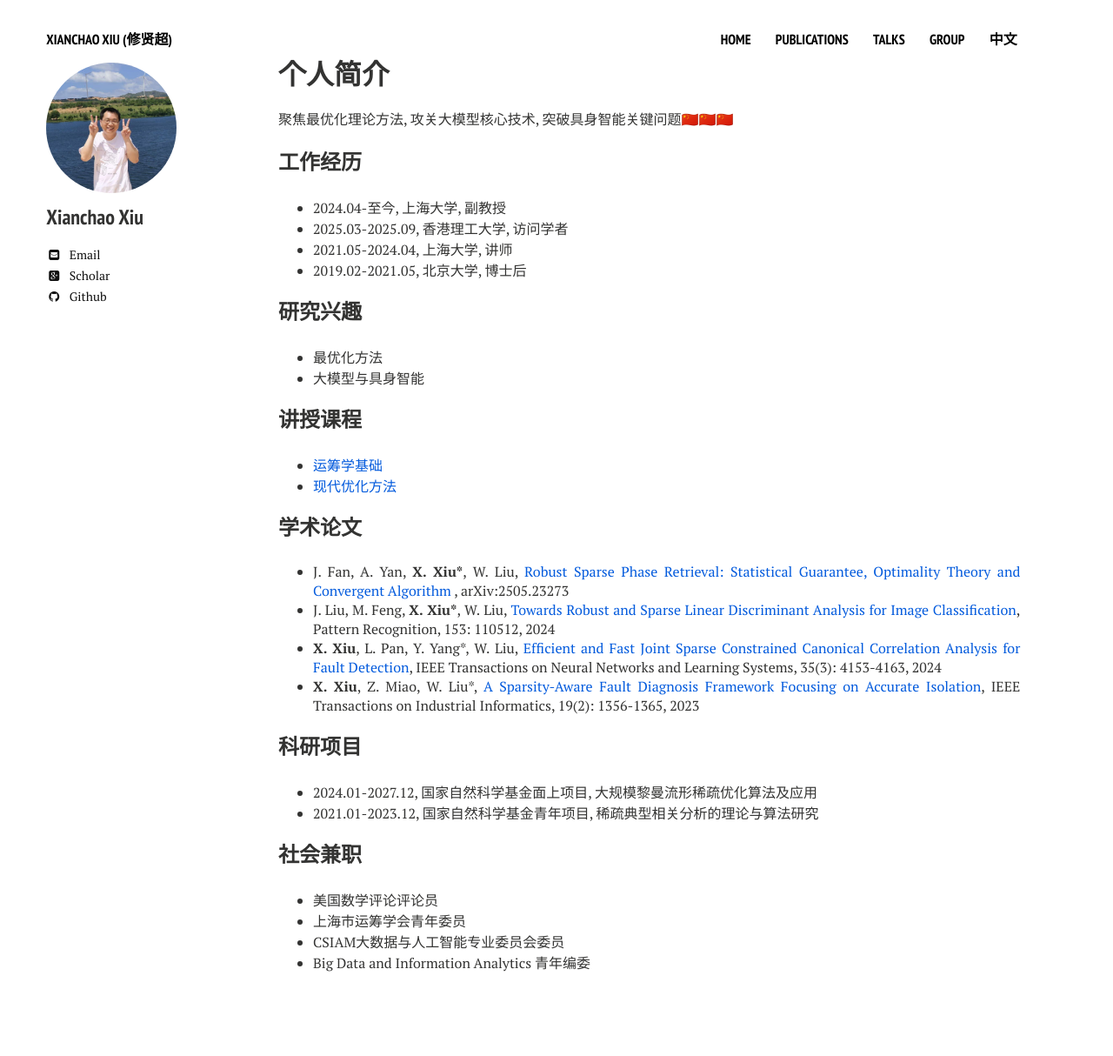
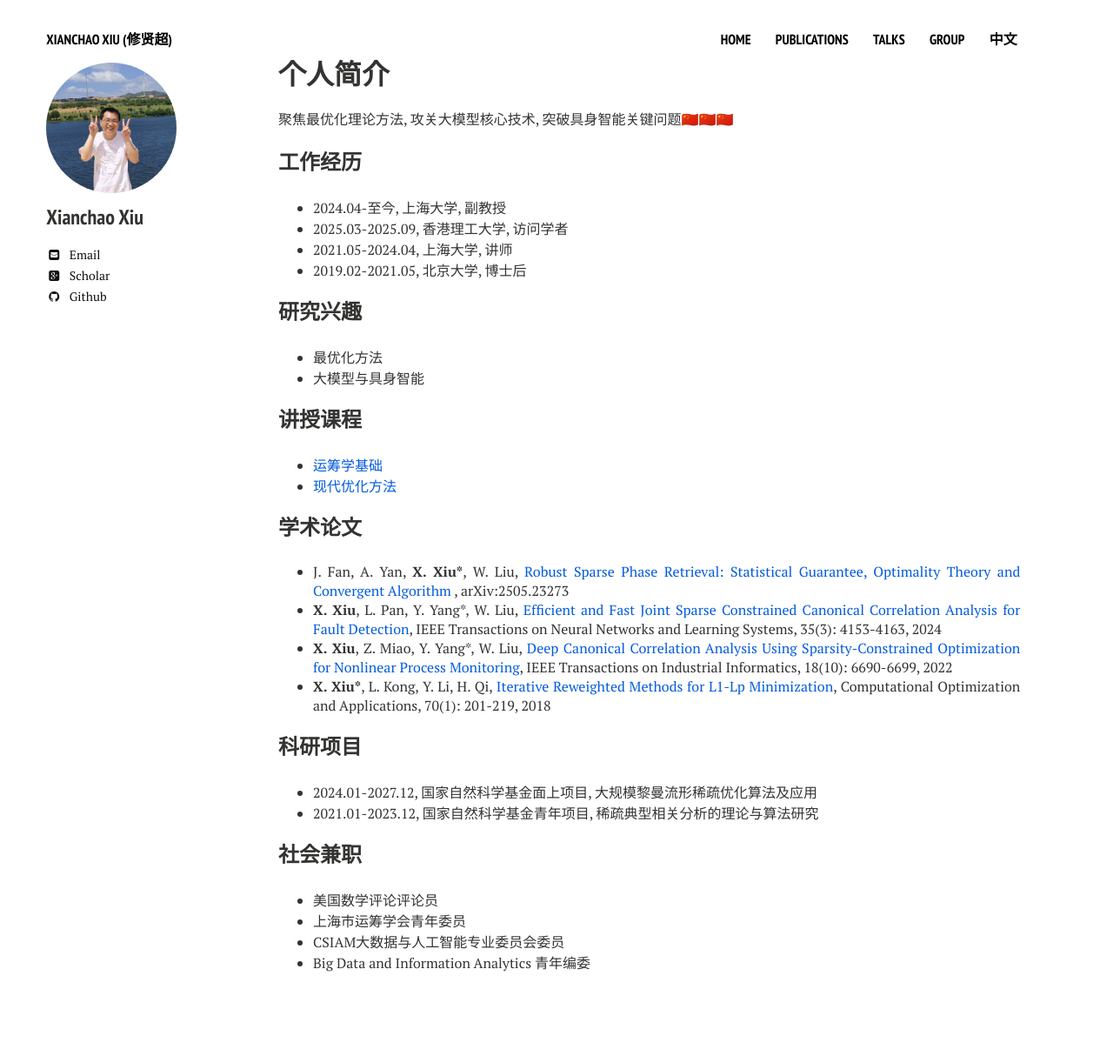
Before and after one commit to xianchaoxiu/xianchaoxiu.github.io, a Jekyll site: the page built from chinese/index.md, in a window 1280 px wide. Shown: the whole page at 87% size. Built offline with Jekyll 4.4.1, drawn with Linux system fonts in a browser that asks for light colours; nearby versions of some CDN libraries.

Commit message:
Update index.md

```diff
--- a/chinese/index.md
+++ b/chinese/index.md
@@ -31,10 +31,9 @@ share: false
 ### 学术论文
 
 * J. Fan, A. Yan, <b>X. Xiu*</b>, W. Liu, <a href="https://arxiv.org/abs/2505.23273" class="textlink" target="_blank">Robust Sparse Phase Retrieval: Statistical Guarantee, Optimality Theory and Convergent Algorithm </a>, arXiv:2505.23273
-* J. Liu, M. Feng, <b>X. Xiu*</b>, W. Liu, <a href="https://doi.org/10.1016/j.patcog.2024.110512" class="textlink" target="_blank">Towards Robust and Sparse Linear Discriminant Analysis for Image Classification</a>, Pattern Recognition, 153: 110512, 2024
 * <b>X. Xiu</b>, L. Pan, Y. Yang*, W. Liu, <a href="https://ieeexplore.ieee.org/document/9887978" class="textlink" target="_blank">Efficient and Fast Joint Sparse Constrained Canonical Correlation Analysis for Fault Detection</a>, IEEE Transactions on Neural Networks and Learning Systems, 35(3): 4153-4163, 2024
-* <b>X. Xiu</b>, Z. Miao, W. Liu*, <a href="https://ieeexplore.ieee.org/abstract/document/9788040" class="textlink" target="_blank">A Sparsity-Aware Fault Diagnosis Framework Focusing on Accurate Isolation</a>, IEEE Transactions on Industrial Informatics, 19(2): 1356-1365, 2023
-
+* <b>X. Xiu</b>, Z. Miao, Y. Yang*, W. Liu, <a href="https://ieeexplore.ieee.org/document/9583864" class="textlink" target="_blank">Deep Canonical Correlation Analysis Using Sparsity-Constrained Optimization for Nonlinear Process Monitoring</a>, IEEE Transactions on Industrial Informatics, 18(10): 6690-6699, 2022
+* <b>X. Xiu*</b>, L. Kong, Y. Li, H. Qi, <a href="https://link.springer.com/article/10.1007/s10589-017-9977-7" class="textlink" target="_blank">Iterative Reweighted Methods for L1-Lp Minimization</a>, Computational Optimization and Applications, 70(1): 201-219, 2018
 
 ### 科研项目
 * 2024.01-2027.12, 国家自然科学基金面上项目, 大规模黎曼流形稀疏优化算法及应用
```
